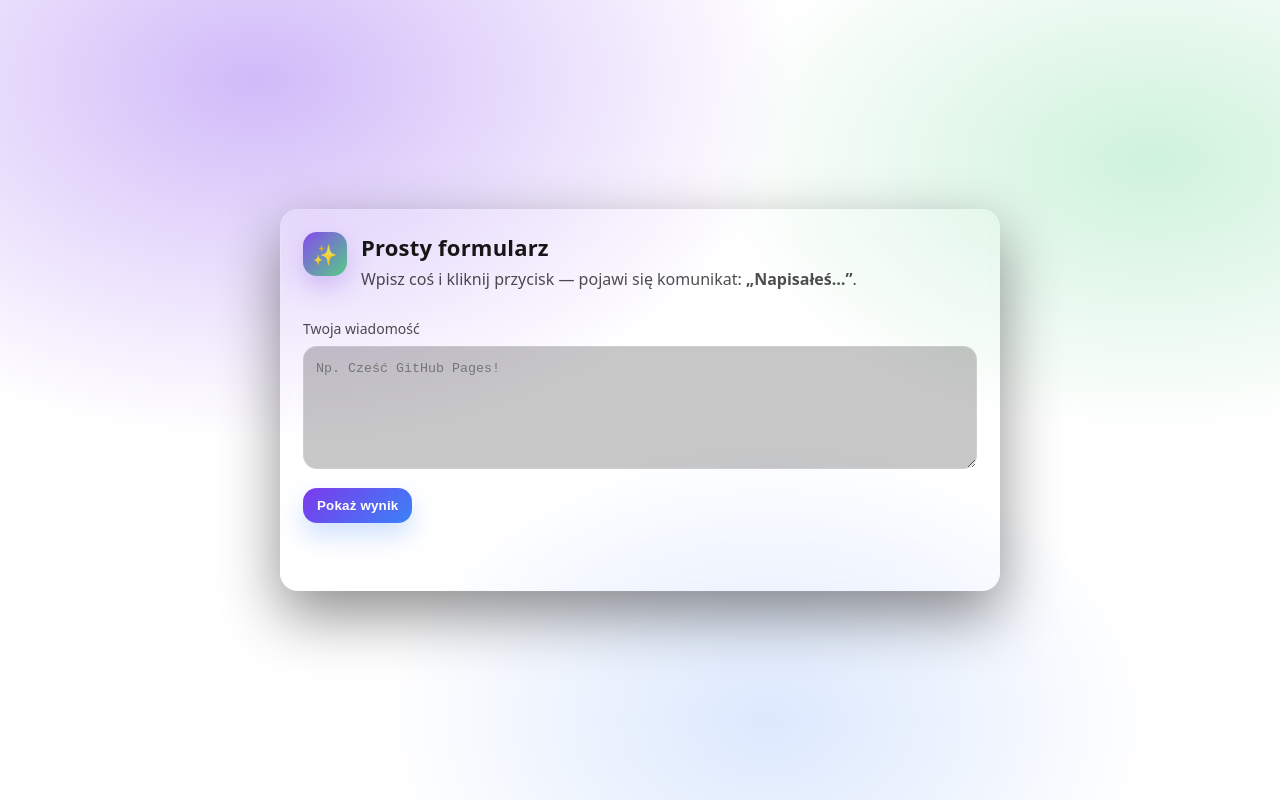
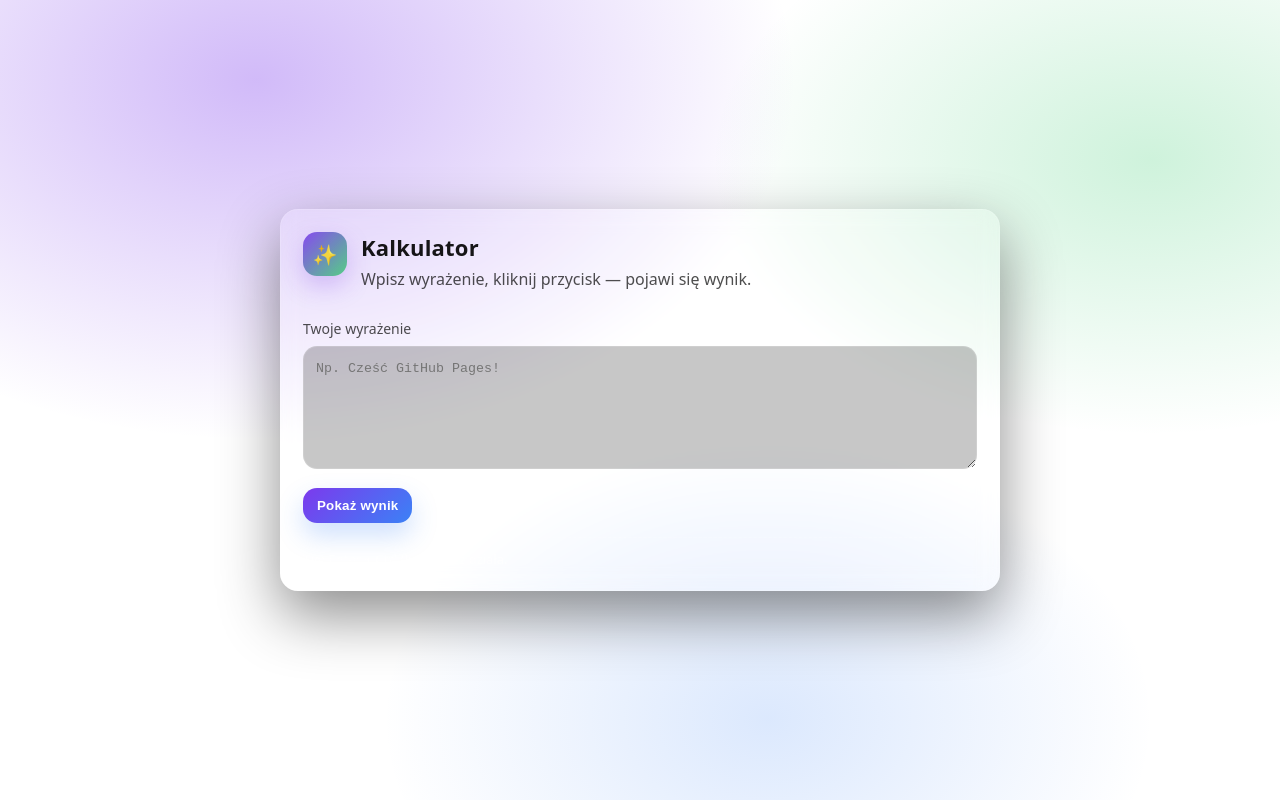
Before and after one commit to nameerror611/Calculator, a plain HTML site: page index.html in a window 1280 px wide. Drawn offline with Linux system fonts and the light colour scheme.

Commit message:
updated index

```diff
--- a/index.html
+++ b/index.html
@@ -11,12 +11,12 @@
     <header class="header">
       <div class="badge" aria-hidden="true">✨</div>
       <div>
-        <h1>Prosty formularz</h1>
-        <p>Wpisz coś i kliknij przycisk — pojawi się komunikat: <strong>„Napisałeś…”</strong>.</p>
+        <h1>Kalkulator</h1>
+        <p>Wpisz wyrażenie, kliknij przycisk — pojawi się wynik.</p>
       </div>
     </header>
 
-    <label class="label" for="tekst">Twoja wiadomość</label>
+    <label class="label" for="tekst">Twoje wyrażenie</label>
     <textarea id="tekst" class="textarea" rows="5" placeholder="Np. Cześć GitHub Pages!"></textarea>
 
     <div class="row">
```
